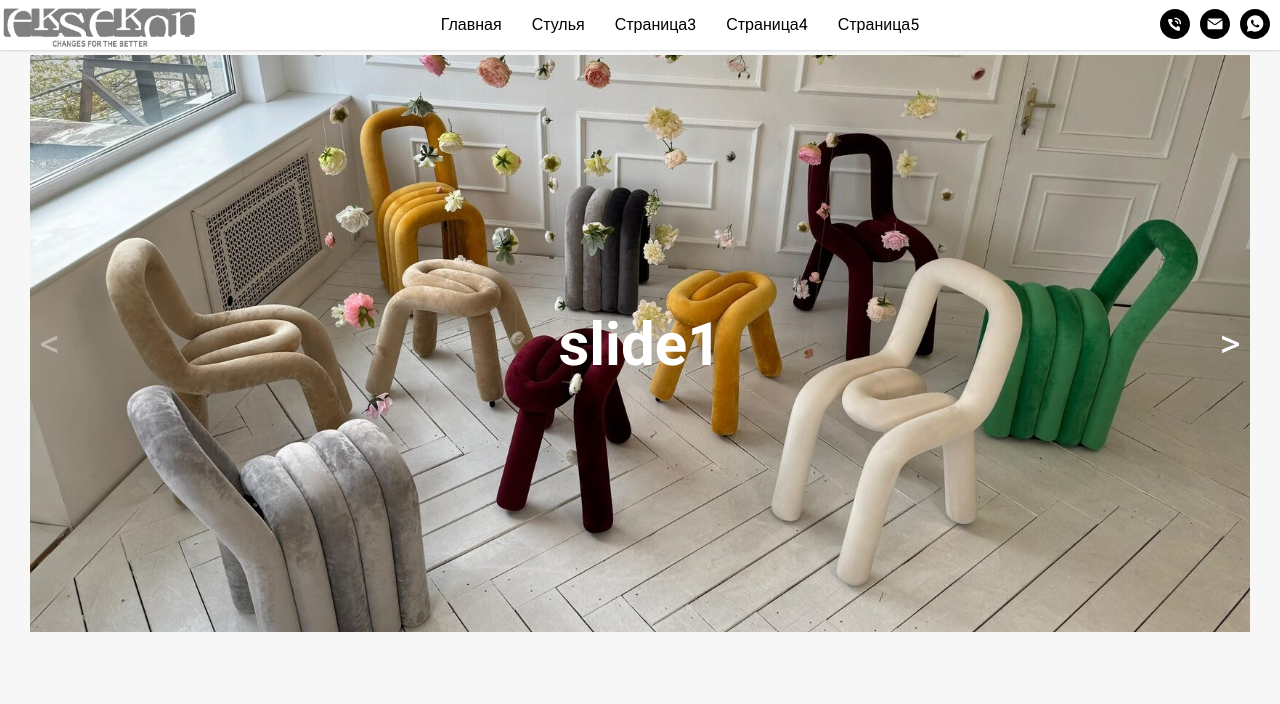
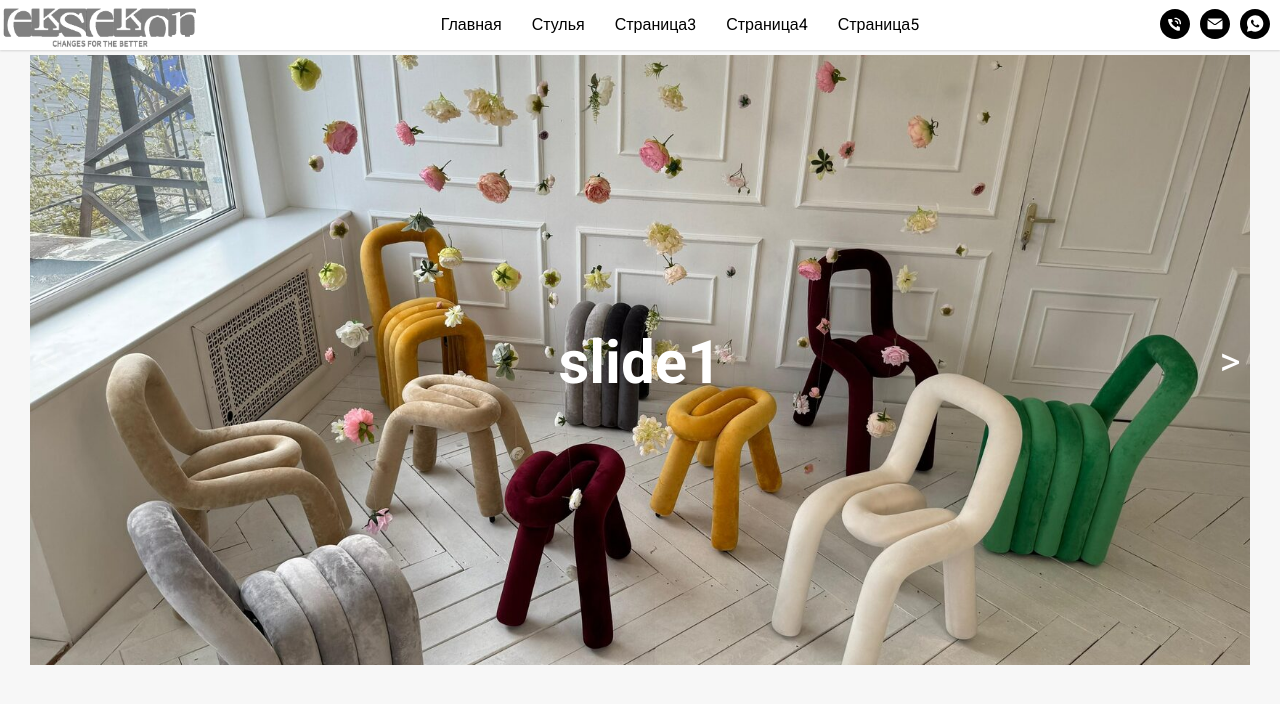
Before and after one commit to leonraz58/eksekon, a React app: page / in a window 1280 px wide. Shown: the top 704 px of the page. Built offline with nearby package versions, Linux system fonts and the light colour scheme; a web font is replaced by a local one.

Commit message:
add Carousel component

```diff
--- /dev/null
+++ b/src/components/carousel/Carousel.tsx
@@ -0,0 +1,27 @@
+import React from 'react';
+import image1 from './../../assets/images/mainSlider.jpeg'
+import image2 from './../../assets/images/mainSlider2.jpeg'
+import s from "./carousel.module.scss";
+import AliceCarousel from "react-alice-carousel";
+import "react-alice-carousel/lib/alice-carousel.css";
+import './aliceCarousel.css'
+import image from './../../assets/images/main.jpeg'
+
+export const Carousel = () => {
+
+    const items = [
+        <div className={s.imgWrapper}><img className={s.image} src={image} alt=""></img><h2>slide1</h2></div>,
+        <div className={s.imgWrapper}><img className={s.image} src={image} alt=""></img><h2>slide2</h2></div>,
+        <div className={s.imgWrapper}><img className={s.image} src={image} alt=""></img><h2>slide3</h2></div>,
+    ]
+    return (
+        <div className={s.wrapper}>
+            <AliceCarousel animationType={'fadeout'}
+                           disableDotsControls={true}
+                           items={items} autoHeight={false}
+                //renderPrevButton={() => (<div>{'<'}</div>)}
+            />
+            {/*<div className={s.imgWrapper}><img className={s.image} src={image} alt=""></img><h2>slide1</h2></div>,*/}
+        </div>
+    );
+};
--- /dev/null
+++ b/src/components/carousel/carousel.module.scss
@@ -0,0 +1,38 @@
+.wrapper {
+  width: 100%;
+
+  .imgWrapper {
+    height: 100%;
+    width: 100%;
+    text-align: center;
+    position: relative;
+
+
+    h2 {
+      position: absolute;
+      top: 50%;
+      transform: translateY(-50%);
+      color: white;
+      font-size: 60px;
+      width: 100%;
+      margin: 0 auto;
+    }
+
+    &:hover {
+      h2 {
+        display: none;
+      }
+    }
+  }
+
+  .image {
+    width: 100%;
+    height: 100%;
+    object-fit: cover;
+    aspect-ratio: 2 / 1;
+    &:hover {
+      transform: scale(1.2);
+      transition: 5s;
+    }
+  }
+}
--- a/src/components/pageContainer/pageContainer.module.scss
+++ b/src/components/pageContainer/pageContainer.module.scss
@@ -1,10 +1,9 @@
 .container {
   width: 100%;
+  max-width: 1400px;
   min-height: 100%;
   padding: 0 30px;
   margin: 0 auto;
-  height: 100%;
-  max-width: 1400px;
 
   @media screen and (max-width: 768px) {
     padding: 0 10px;
--- a/src/layout/chairs/card/card.tsx
+++ b/src/layout/chairs/card/card.tsx
@@ -4,7 +4,7 @@ import {Button} from "../../../components/button/button";
 import {Colors} from "./colors/colors";
 import AliceCarousel from "react-alice-carousel";
 import "react-alice-carousel/lib/alice-carousel.css";
-import '../../../styles/aliceCarousel.css'
+//import '../../../components/carousel/aliceCarousel.css'
 import {useState} from "react";
 import {ChairOpenCard} from "../../../components/dialog/chairOpenCard";
 
--- a/src/layout/main/main.module.scss
+++ b/src/layout/main/main.module.scss
@@ -1,63 +1,52 @@
 .sectionMain {
   padding-top: 5px;
 }
-
-.containerMain {
-  width: 100%;
-  padding: 0 30px;
-  margin: 0 auto;
-  max-width: 1400px;
-}
-
-.mainDiv {
-  //max-width: 1400px;
-  //width: 100%;
-  //margin: 0 auto;
-
-  .imgWrapper {
-    //max-width: 1400px;
-    width: 100%;
-    display: flex;
-    justify-content: center;
-    position: relative;
-
-    h2 {
-      position: absolute;
-      top: 50%;
-      transform: translateY(-50%);
-      color: white;
-      font-size: 60px;
-    }
-
-    &:hover {
-      h2 {
-        display: none;
-      }
-    }
-  }
-
-  .image {
-    display: block;
-    max-width: 100%;
-    height: auto;
-    //  height: 500px;
-    //margin: 0 auto;
-    object-fit: contain;
-    &:hover {
-      transform: scale(1.2);
-      transition: 5s;
-    }
-  }
-}
-
-
-
-
-.form1 {
-  width: 360px;
-  height: 450px;
-  border-radius: 30px;
-  padding: 10px;
-  background: rgba(209, 209, 205, 0.7);
-  color: black;
-}
+//
+//.mainDiv {
+//  .imgWrapper {
+//    //max-width: 1400px;
+//    width: 100%;
+//    display: flex;
+//    justify-content: center;
+//    position: relative;
+//
+//    h2 {
+//      position: absolute;
+//      top: 50%;
+//      transform: translateY(-50%);
+//      color: white;
+//      font-size: 60px;
+//    }
+//
+//    &:hover {
+//      h2 {
+//        display: none;
+//      }
+//    }
+//  }
+//
+//  .image {
+//    display: block;
+//    max-width: 100%;
+//    height: auto;
+//    //  height: 500px;
+//    //margin: 0 auto;
+//    object-fit: contain;
+//    &:hover {
+//      transform: scale(1.2);
+//      transition: 5s;
+//    }
+//  }
+//}
+//
+//
+//
+//
+//.form1 {
+//  width: 360px;
+//  height: 450px;
+//  border-radius: 30px;
+//  padding: 10px;
+//  background: rgba(209, 209, 205, 0.7);
+//  color: black;
+//}
--- a/src/layout/main/main.tsx
+++ b/src/layout/main/main.tsx
@@ -4,8 +4,10 @@ import image from './../../assets/images/main.jpeg'
 import imageSlider from './../../assets/images/mainSlider.jpeg'
 import imageSlider2 from './../../assets/images/mainSlider2.jpeg'
 import "react-alice-carousel/lib/alice-carousel.css";
-import './../../styles/aliceCarousel.css'
+//import './../../styles/aliceCarousel.css'
 import {PageContainer} from "../../components/pageContainer/pageContainer";
+import {Carousel} from "../../components/carousel/Carousel";
+
 
 export const Main = () => {
 
@@ -19,13 +21,14 @@ export const Main = () => {
         <div className={s.sectionMain}>
             <PageContainer>
                 {/*<div className={s.mainDiv}><img className={s.image} src={image} alt=""/></div>*/}
-                <div className={s.mainDiv}>
-                    <AliceCarousel animationType={'fadeout'}
-                                   disableDotsControls={true}
-                                   items={items}
-                        //renderPrevButton={() => (<div>{'<'}</div>)}
-                    />
-                </div>
+                {/*<div className={s.mainDiv}>*/}
+                {/*    <AliceCarousel animationType={'fadeout'}*/}
+                {/*                   disableDotsControls={true}*/}
+                {/*                   items={items}*/}
+                {/*        //renderPrevButton={() => (<div>{'<'}</div>)}*/}
+                {/*    />*/}
+                {/*</div>*/}
+                <Carousel/>
             </PageContainer>
         </div>
 
```
Also changed, not shown: src/components/carousel/aliceCarousel.css (renamed from src/styles/aliceCarousel.css).
